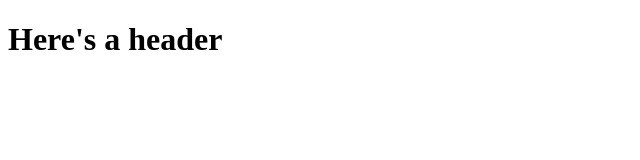
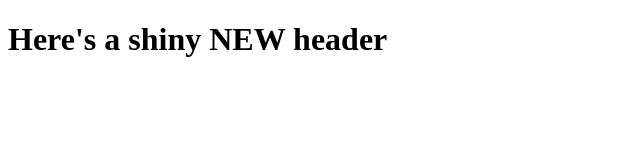
Before and after one commit to reyoung98/git-branching, a plain HTML site: page index.html in a window 1280 px wide. Shown: the whole page, without its empty margins (0-640 px from the left). Drawn offline with Linux system fonts and the light colour scheme.

Commit message:
Changed H1

```diff
--- a/index.html
+++ b/index.html
@@ -7,6 +7,6 @@
     <title>Git Branching</title>
 </head>
 <body>
-    <h1>Here's a header</h1>
+    <h1>Here's a shiny NEW header</h1>
 </body>
 </html>
```
